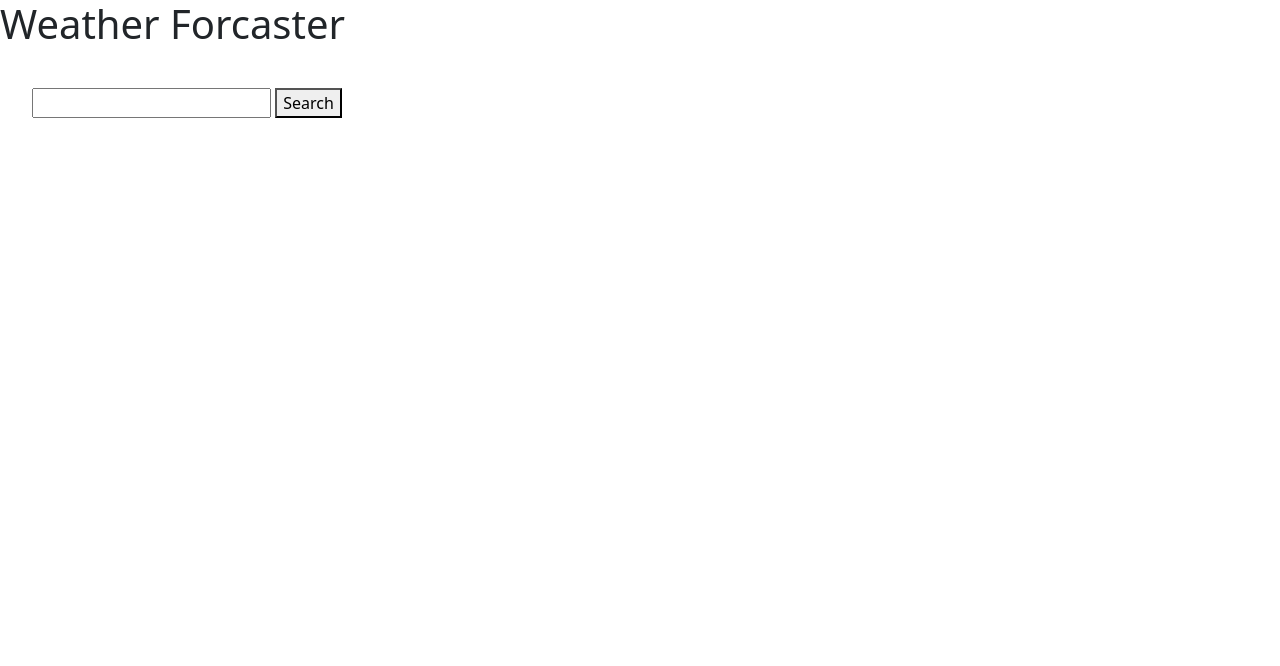
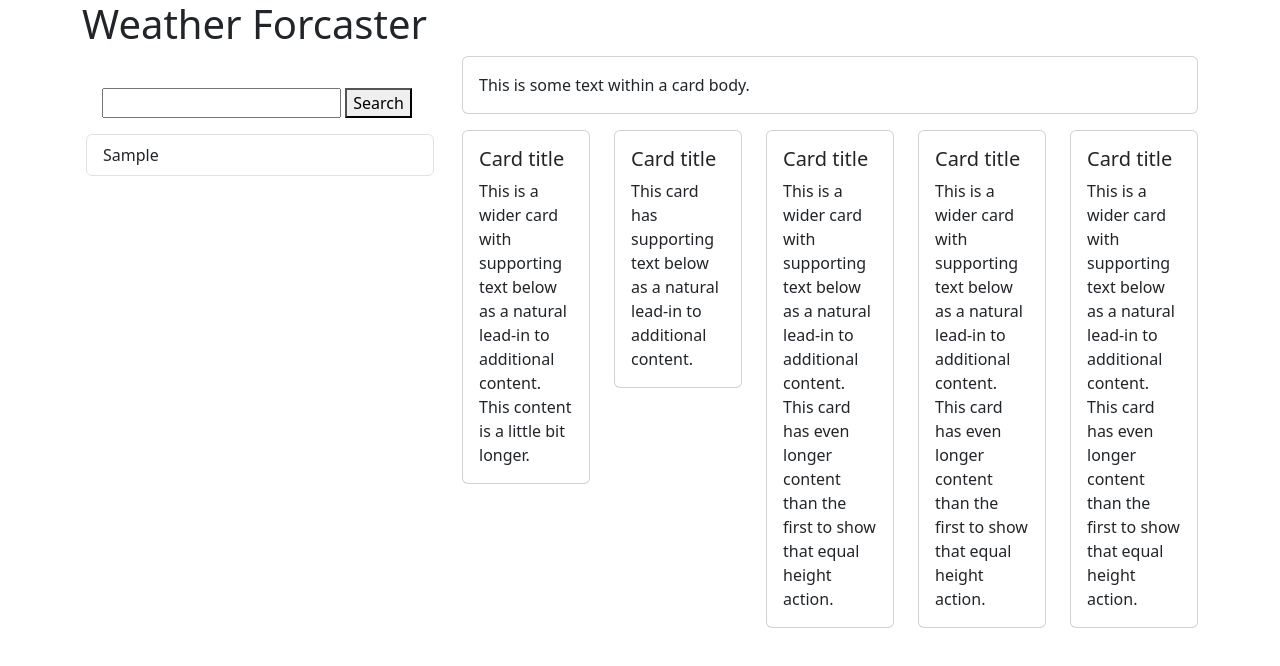
Before and after one commit to cpicha20/Weather-Forecaster, a plain HTML site: page index.html in a window 1280 px wide. Both pictures are taken after typing "Sample" into the empty fields and a click on the button "Search". Drawn offline with nearby package versions, Linux system fonts and the light colour scheme; no server answers.

Commit message:
added bootstrap html layouts

```diff
--- a/assets/js/script.js
+++ b/assets/js/script.js
@@ -23,7 +23,6 @@ function cityGeo() {
 }
 
 function cityWeather() {
-  cityInput = $("#cityInput").val();
   if (cityInput) {
     fetch(
       `http://api.openweathermap.org/data/2.5/forecast?q=${cityInput}&&units=imperial&appid=e061405c4316ec1d131b1d349216f1f6`
@@ -48,26 +47,52 @@ function cityWeather() {
   }
 }
 
-function searchHistory(params) {
-  var storedData = localStorage.getItem("save");
+function searchHistory() {
+  var storedData = localStorage.getItem("searchHistory");
   historyArr = JSON.parse(storedData);
   if (cityInput) {
-    if (historyArr.length <= 5) {
+    if (historyArr === null) {
+      historyArr = [];
+    }
+    //add to array
+    historyArr.unshift(cityInput);
+    // Trim array
+    if (historyArr.length >= 5) {
       historyArr.pop();
+      console.log("pop");
     }
-
-    historyArr.unshift(cityInput);
+    historyList.html("");
 
     for (let i = 0; i < historyArr.length; i++) {
       historyBttn = $(
         `<button type="button" class="list-group-item list-group-item-action">${historyArr[i]}</button>`
       );
       historyList.append(historyBttn);
+    }
+    var jsonString = JSON.stringify(historyArr);
+    localStorage.setItem("searchHistory", jsonString);
+  }
+}
 
+function loadHistory() {
+  var storedData = localStorage.getItem("searchHistory");
+  historyArr = JSON.parse(storedData);
+  if (historyArr != null) {console.log(historyArr.length);
+    for (let i = 0; i < historyArr.length; i++) {
+      historyBttn = $(
+        `<button type="button" class="list-group-item list-group-item-action">${historyArr[i]}</button>`
+      );
+      historyList.append(historyBttn);
     }
   }
 }
 
-function forcastWeather() {}
+function forcastWeather() {
+  cityInput = $("#cityInput").val();
+  searchHistory();
+  cityWeather();
+}
 
-$("#search").on("click", cityWeather);
+
+loadHistory();
+$("#search").on("click", forcastWeather);
--- a/index.html
+++ b/index.html
@@ -11,16 +11,81 @@
       crossorigin="anonymous"
     />
   </head>
-  <body>
-    <header> <h1>Weather Forcaster</h1></header>
-    <div class="col-4 p-3 m-0 border-0 m-0 border-0">
-      <div class="p-3 m-0 border-0 m-0 border-0">
-        <input type="text" id="cityInput" />
-        <button id="search">Search</button>
+  <body class="container">
+    <header><h1>Weather Forcaster</h1></header>
+    <main class="row">
+      <div class="col-4 p-3 m-0 border-0 m-0 border-0">
+        <div class="p-3 m-0 border-0 m-0 border-0">
+          <input type="text" id="cityInput" />
+          <button id="search">Search</button>
+        </div>
+        <div id="history" class="list-group"></div>
       </div>
-      <div id="history" class="list-group">
+      <div id="weatherDisplay" class="col-8 d">
+        <div id="weather0" class="card mb-3">
+          <div class="card-body">This is some text within a card body.</div>
+        </div>
+        <div class="row g-4">
+          <div id="weather1" class="col">
+            <div  class="card">
+              <div class="card-body">
+                <h5 class="card-title">Card title</h5>
+                <p class="card-text">
+                  This is a wider card with supporting text below as a natural lead-in to additional
+                  content. This content is a little bit longer.
+                </p>
+              </div>
+            </div>
+          </div>
+          <div id="weather2" class="col">
+            <div class="card">
+              <div class="card-body">
+                <h5 class="card-title">Card title</h5>
+                <p class="card-text">
+                  This card has supporting text below as a natural lead-in to additional content.
+                </p>
+              </div>
+            </div>
+          </div>
+          <div id="weather3" class="col">
+            <div class="card">
+              <div class="card-body">
+                <h5 class="card-title">Card title</h5>
+                <p class="card-text">
+                  This is a wider card with supporting text below as a natural lead-in to additional
+                  content. This card has even longer content than the first to show that equal
+                  height action.
+                </p>
+              </div>
+            </div>
+          </div>
+          <div id="weather4" class="col">
+            <div class="card">
+              <div class="card-body">
+                <h5 class="card-title">Card title</h5>
+                <p class="card-text">
+                  This is a wider card with supporting text below as a natural lead-in to additional
+                  content. This card has even longer content than the first to show that equal
+                  height action.
+                </p>
+              </div>
+            </div>
+          </div>
+          <div id="weather5" class="col">
+            <div class="card">
+              <div class="card-body">
+                <h5 class="card-title">Card title</h5>
+                <p class="card-text">
+                  This is a wider card with supporting text below as a natural lead-in to additional
+                  content. This card has even longer content than the first to show that equal
+                  height action.
+                </p>
+              </div>
+            </div>
+          </div>
+        </div>
       </div>
-    </div>
+    </main>
 
     <script
       src="https://cdn.jsdelivr.net/npm/bootstrap@5.3.2/dist/js/bootstrap.bundle.min.js"
```
